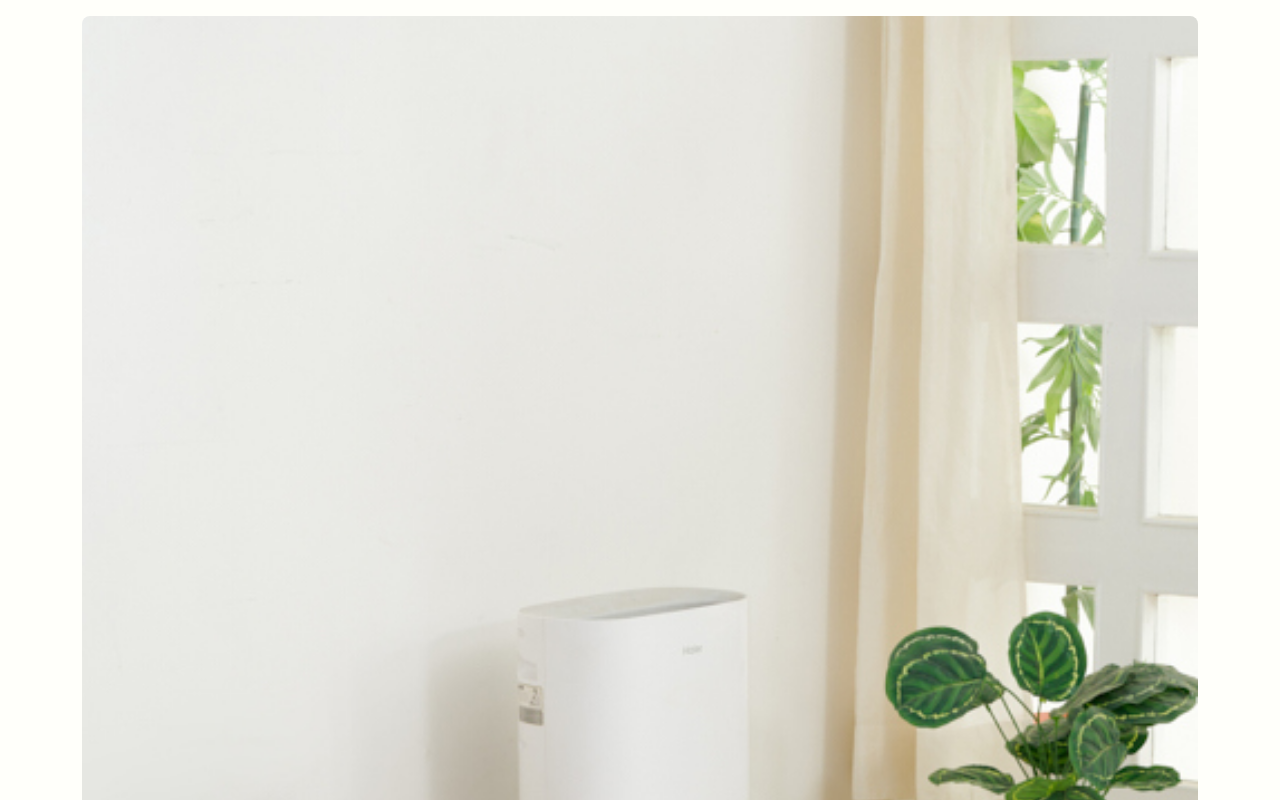
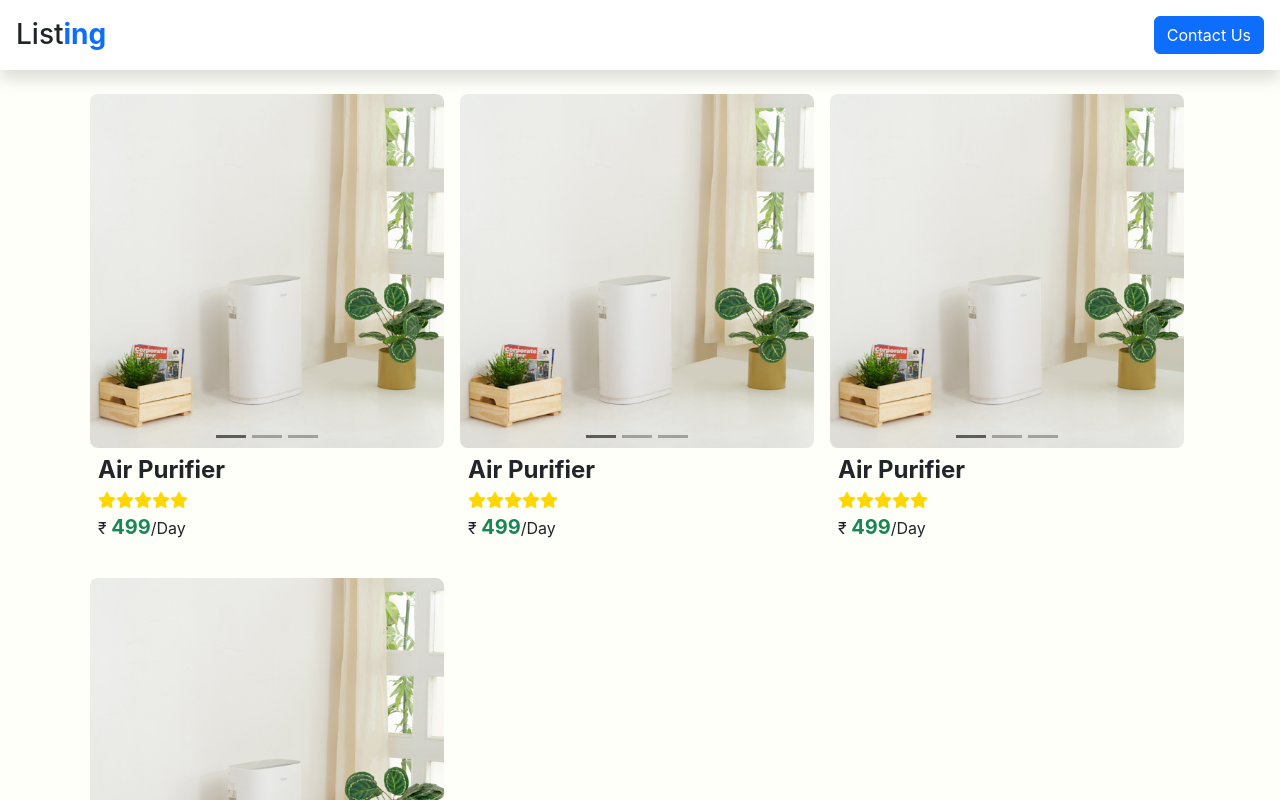
Before and after one commit to Kaminou2904/RentingGO, a React (Create React App) app in the folder frontend/: page /listing in a window 1280 px wide. Shown: the top 800 px of the page. Built offline with nearby package versions, Linux system fonts and the light colour scheme.

Commit message:
little changes in Home, listingCard, Header, listing

```diff
--- a/frontend/src/Pages/Home/Home.jsx
+++ b/frontend/src/Pages/Home/Home.jsx
@@ -10,7 +10,7 @@ import Header from '../../components/Header/Header';
 function Home() {
     return (
         <div className='containerr'>
-            <Header/>
+            <Header headTxt1='Renting' headTxt2='GO'/>
             <div className="container">
                 <Carousel img1='./images/Monsoon-offer-banner-HP.jpg' img2='./images/Paytm-Payments-Bank-web-.jpg' img3='./images/Referral banner Web.jpg' />
                 <div className="categoryWrap d-flex flex-wrap mt-4">
--- a/frontend/src/Pages/Listing/Listing.jsx
+++ b/frontend/src/Pages/Listing/Listing.jsx
@@ -1,14 +1,18 @@
 import React from 'react';
 import './Listing.css';
 import Listingcard from '../../components/Listingcard/Listingcard';
+import Header from '../../components/Header/Header';
 
 function Listing() {
   return (
-    <div className='container'>
-        <Listingcard id='car1' img1='./images/airpuri.jpg' img2='./images/airpurilg1.jpg' img3='./images/airpurilg2.jpg'/>
-        <Listingcard id='car2' img1='./images/airpuri.jpg' img2='./images/airpurilg1.jpg' img3='./images/airpurilg2.jpg'/>
-        <Listingcard id='car3' img1='./images/airpuri.jpg' img2='./images/airpurilg1.jpg' img3='./images/airpurilg2.jpg'/>
-        <Listingcard id='car4' img1='./images/airpuri.jpg' img2='./images/airpurilg1.jpg' img3='./images/airpurilg2.jpg'/>
+    <div className="container-fluid p-0">
+      <Header headTxt1='List' headTxt2='ing'/>
+      <div className='container d-flex flex-wrap'>
+        <Listingcard id='car1' img1='./images/airpuri.jpg' img2='./images/airpurilg1.jpg' img3='./images/airpurilg2.jpg' />
+        <Listingcard id='car2' img1='./images/airpuri.jpg' img2='./images/airpurilg1.jpg' img3='./images/airpurilg2.jpg' />
+        <Listingcard id='car3' img1='./images/airpuri.jpg' img2='./images/airpurilg1.jpg' img3='./images/airpurilg2.jpg' />
+        <Listingcard id='car4' img1='./images/airpuri.jpg' img2='./images/airpurilg1.jpg' img3='./images/airpurilg2.jpg' />
+      </div>
     </div>
   )
 }
--- a/frontend/src/components/Header/Header.jsx
+++ b/frontend/src/components/Header/Header.jsx
@@ -1,11 +1,11 @@
 import React from 'react';
 import './Header.css';
 
-function Header() {
+function Header(props) {
   return (
     <div className='bg-white'>
         <div className="container-fluid d-flex justify-content-between p-3 align-items-center shadow">
-            <h3 className="mb-0">Renting<span className='text-primary fw-bold'>GO</span></h3>
+            <h3 className="mb-0">{props.headTxt1}<span className='text-primary fw-bold'>{props.headTxt2}</span></h3>
             <a href='tel:+91 9076472920' className="btn btn-primary">Contact Us</a>
         </div>
     </div>
--- a/frontend/src/components/Listingcard/Listingcard.css
+++ b/frontend/src/components/Listingcard/Listingcard.css
@@ -0,0 +1,3 @@
+.listingCardMain{
+    width: min(100%, 370px);
+}
--- a/frontend/src/components/Listingcard/Listingcard.jsx
+++ b/frontend/src/components/Listingcard/Listingcard.jsx
@@ -1,15 +1,16 @@
 import React from 'react';
+import { Link } from 'react-router-dom';
 import './Listingcard.css';
 import Carousel from '../Carousel/carousel';
 
 function Listingcard(props) {
   return (
-    <div className='listingCardMain mt-2 pt-0'>
+    <div className='listingCardMain mt-2 pt-0 p-2'>
       <div className="listingcardImg">
         <Carousel carouselid={props.id} img1={props.img1} img2={props.img2} img3={props.img3}/>
       </div>
       <div className="listingcardTxt px-2 pb-1">
-        <p className="mb-0 listingcardName fw-bold fs-4 mt-1">Air Purifier</p>
+        <Link to='/detail' className="nav-link mb-0 listingcardName fw-bold fs-4 mt-1">Air Purifier</Link>
         <p className="mb-0 listingcardStars"><i className='fas fa-star'></i><i className='fas fa-star'></i><i className='fas fa-star'></i><i className='fas fa-star'></i><i className='fas fa-star'></i></p>
         <p className="mb-0 listingcardPrice">&#8377; <span className='fs-5 fw-bold text-success'>499</span>/Day</p>
       </div>
```
